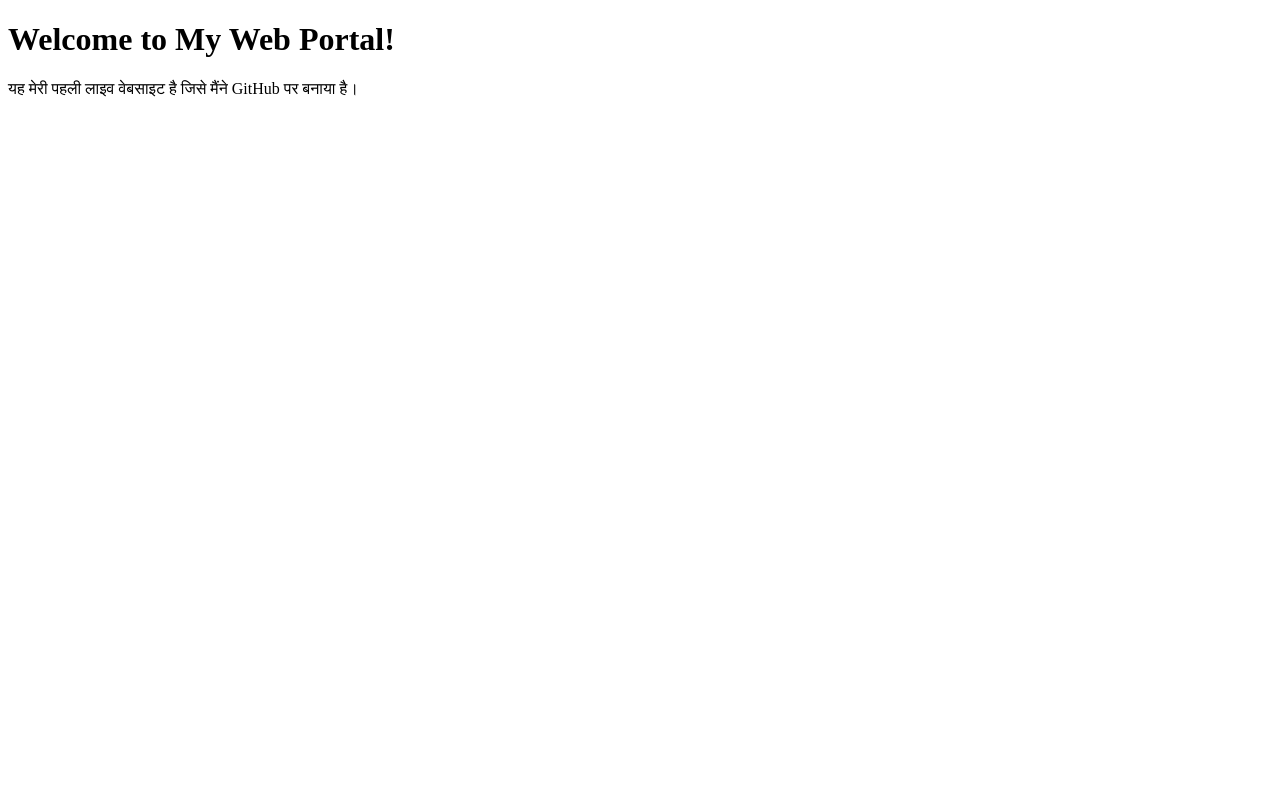
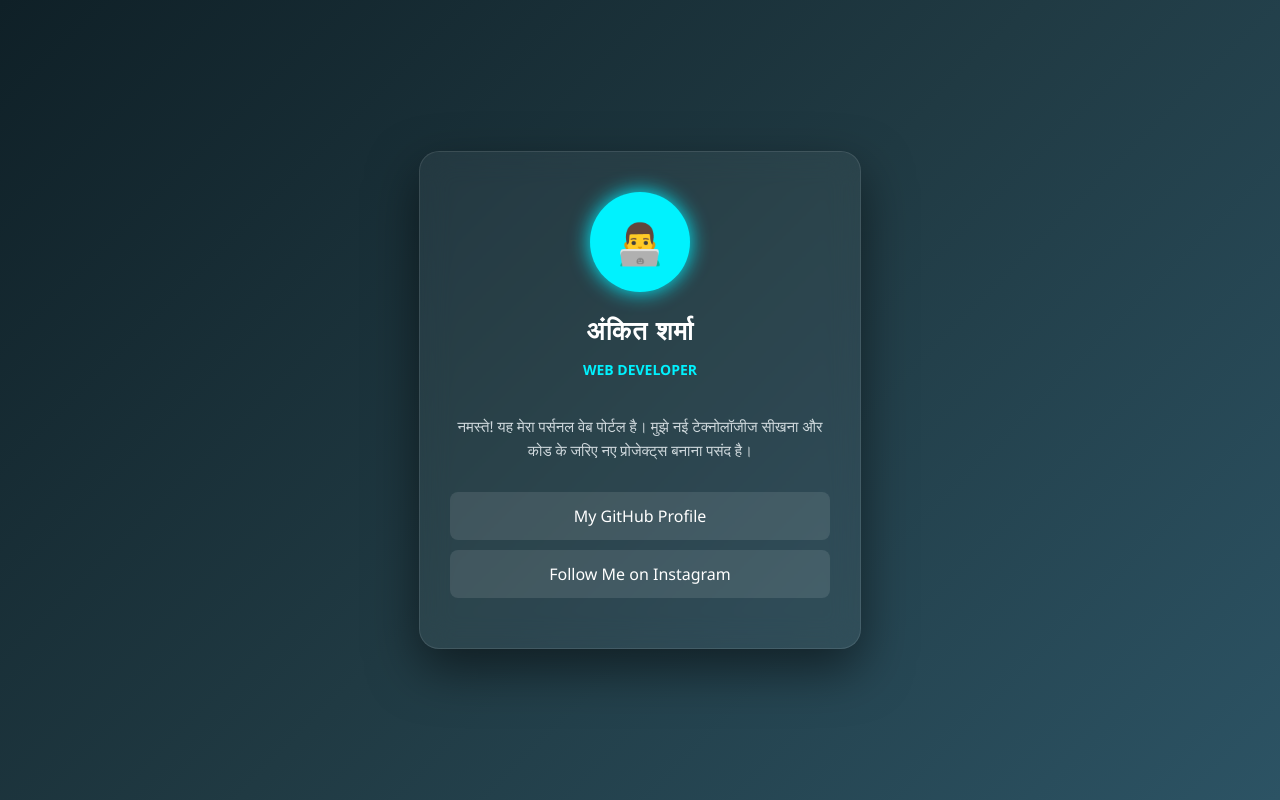
Before and after one commit to ankitsharma06102007-gif/my-web-protal, a plain HTML site: page index.html in a window 1280 px wide. Drawn offline with Linux system fonts and the light colour scheme.

Commit message:
Update index.html

```diff
--- a/index.html
+++ b/index.html
@@ -1,10 +1,79 @@
 <!DOCTYPE html>
-<html>
+<html lang="hi">
 <head>
-    <title>Mera Portal</title>
+    <meta charset="UTF-8">
+    <meta name="viewport" content="width=device-width, initial-scale=1.0">
+    <title>Ankit Sharma - Portfolio</title>
+    <style>
+        body {
+            font-family: 'Segoe UI', Tahoma, Geneva, Verdana, sans-serif;
+            background: linear-gradient(135deg, #0f2027 0%, #203a43 50%, #2c5364 100%);
+            color: white;
+            display: flex;
+            justify-content: center;
+            align-items: center;
+            min-height: 100vh;
+            margin: 0;
+        }
+        .profile-card {
+            background: rgba(255, 255, 255, 0.05);
+            backdrop-filter: blur(15px);
+            padding: 40px 30px;
+            border-radius: 20px;
+            text-align: center;
+            box-shadow: 0 20px 50px rgba(0, 0, 0, 0.5);
+            border: 1px solid rgba(255, 255, 255, 0.1);
+            max-width: 380px;
+            width: 100%;
+        }
+        .avatar {
+            width: 100px;
+            height: 100px;
+            border-radius: 50%;
+            background: #00f2fe;
+            margin: 0 auto 20px;
+            display: flex;
+            justify-content: center;
+            align-items: center;
+            font-size: 40px;
+            box-shadow: 0 0 20px #00f2fe;
+        }
+        h1 { margin: 10px 0; font-size: 26px; letter-spacing: 1px; }
+        .tag { color: #00f2fe; font-size: 14px; font-weight: bold; text-transform: uppercase; margin-bottom: 20px; display: inline-block; }
+        p { color: #cfd8dc; font-size: 15px; line-height: 1.6; margin-bottom: 30px; }
+        .social-links a {
+            display: block;
+            background: rgba(255, 255, 255, 0.1);
+            color: white;
+            text-decoration: none;
+            padding: 12px;
+            margin: 10px 0;
+            border-radius: 8px;
+            font-weight: 500;
+            transition: 0.3s;
+            border: 1px solid transparent;
+        }
+        .social-links a:hover {
+            background: #00f2fe;
+            color: #0f2027;
+            box-shadow: 0 0 15px #00f2fe;
+            transform: translateY(-2px);
+        }
+    </style>
 </head>
 <body>
-    <h1>Welcome to My Web Portal!</h1>
-    <p>यह मेरी पहली लाइव वेबसाइट है जिसे मैंने GitHub पर बनाया है।</p>
+
+    <div class="profile-card">
+        <div class="avatar">👨‍💻</div>
+        <h1>अंकित शर्मा</h1>
+        <span class="tag">Web Developer</span>
+        <p>नमस्ते! यह मेरा पर्सनल वेब पोर्टल है। मुझे नई टेक्नोलॉजीज सीखना और कोड के जरिए नए प्रोजेक्ट्स बनाना पसंद है।</p>
+
+        <div class="social-links">
+            <a href="https://github.com" target="_blank">My GitHub Profile</a>
+            <a href="https://instagram.com" target="_blank">Follow Me on Instagram</a>
+        </div>
+    </div>
+
 </body>
 </html>
```
